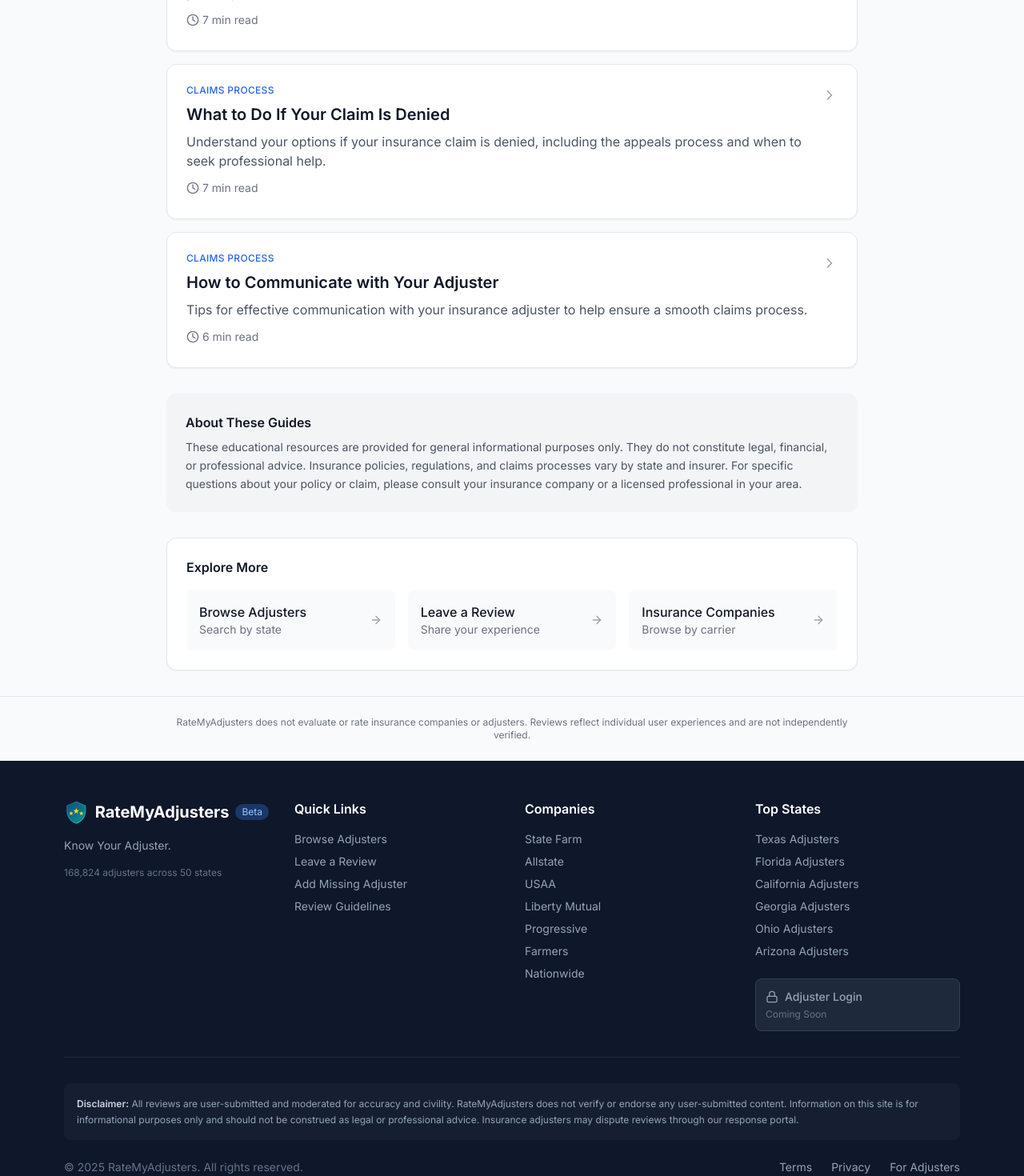
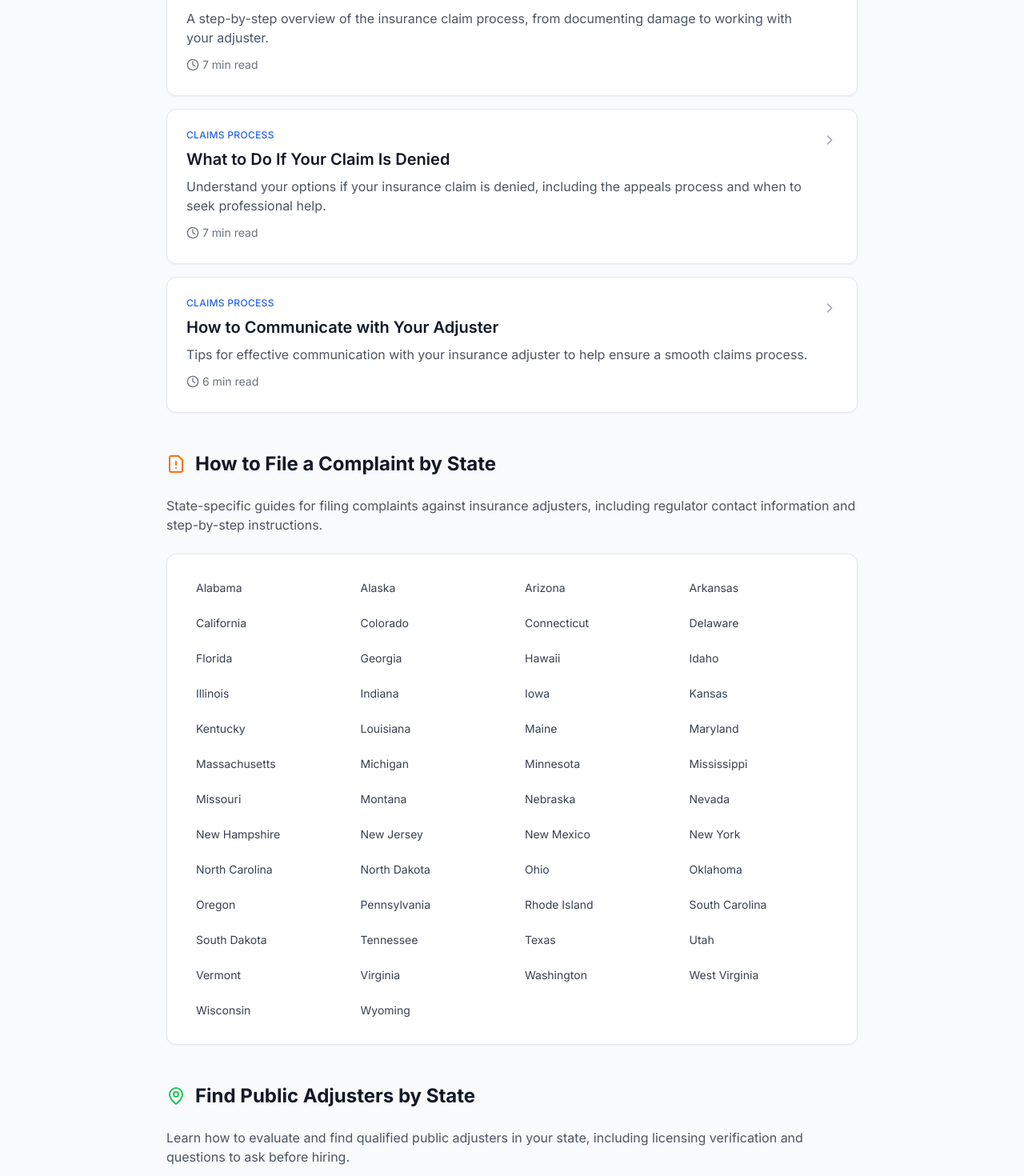
Before and after one commit to RateMyAdjusters/ratemyadjusters, a Next.js app in the folder ratemyadjusters/: page /guides in a window 1280 px wide. Shown: the part 1320-2790 px from the top of the page at 80% size. Built offline with nearby package versions, Linux system fonts and the light colour scheme.

Commit message:
Update page.tsx

```diff
--- a/ratemyadjusters/app/guides/page.tsx
+++ b/ratemyadjusters/app/guides/page.tsx
@@ -1,6 +1,8 @@
 import { Metadata } from 'next'
 import Link from 'next/link'
-import { ChevronRight, BookOpen, Clock, ArrowRight } from 'lucide-react'
+import { ChevronRight, BookOpen, Clock, ArrowRight, MapPin, Building2, FileWarning } from 'lucide-react'
+import { statesData } from '@/lib/states-data'
+import { companiesData } from '@/lib/companies-data'
 
 export const metadata: Metadata = {
   title: 'Homeowner Guides & Resources | RateMyAdjusters',
@@ -10,7 +12,7 @@
   },
 }
 
-const guides = [
+const coreGuides = [
   {
     slug: 'what-to-expect-when-adjuster-visits',
     title: 'What to Expect When an Insurance Adjuster Visits Your Home',
@@ -72,13 +74,15 @@
     ],
   }
 
+  const totalGuides = coreGuides.length + (statesData.length * 2) + companiesData.length
+
   const collectionSchema = {
     '@context': 'https://schema.org',
     '@type': 'CollectionPage',
     name: 'Homeowner Guides & Resources',
     description: 'Educational guides about insurance adjusters and the claims process',
     url: 'https://ratemyadjusters.com/guides',
-    numberOfItems: guides.length,
+    numberOfItems: totalGuides,
   }
 
   return (
@@ -106,15 +110,18 @@
               <h1 className="text-3xl md:text-4xl font-bold">Homeowner Guides & Resources</h1>
             </div>
             <p className="text-slate-300 text-lg max-w-2xl">
-              Practical information to help you understand and navigate the insurance claims process with confidence.
+              {totalGuides}+ guides to help you understand and navigate the insurance claims process with confidence.
             </p>
           </div>
         </div>
 
-        {/* Guides List */}
         <div className="max-w-4xl mx-auto px-4 py-8">
+
+          {/* Core Guides */}
+          <section className="mb-12">
+            <h2 className="text-2xl font-bold text-gray-900 mb-6">Getting Started</h2>
             <div className="space-y-4">
-            {guides.map((guide) => (
+              {coreGuides.map((guide) => (
                 <Link
                   key={guide.slug}
                   href={`/guides/${guide.slug}`}
@@ -125,7 +132,7 @@
                       <div className="flex items-center gap-2 mb-2">
                         <span className="text-xs font-medium text-blue-600 uppercase tracking-wide">{guide.category}</span>
                       </div>
-                    <h2 className="text-xl font-semibold text-gray-900 mb-2">{guide.title}</h2>
+                      <h3 className="text-xl font-semibold text-gray-900 mb-2">{guide.title}</h3>
                       <p className="text-gray-600 mb-3">{guide.description}</p>
                       <span className="inline-flex items-center gap-1 text-sm text-gray-500">
                         <Clock className="w-4 h-4" />
@@ -137,9 +144,83 @@
                 </Link>
               ))}
             </div>
+          </section>
+
+          {/* File a Complaint by State */}
+          <section className="mb-12">
+            <div className="flex items-center gap-3 mb-6">
+              <FileWarning className="w-6 h-6 text-orange-500" />
+              <h2 className="text-2xl font-bold text-gray-900">How to File a Complaint by State</h2>
+            </div>
+            <p className="text-gray-600 mb-6">
+              State-specific guides for filing complaints against insurance adjusters, including regulator contact information and step-by-step instructions.
+            </p>
+            <div className="bg-white rounded-xl shadow-sm border border-gray-200 p-6">
+              <div className="grid grid-cols-2 sm:grid-cols-3 md:grid-cols-4 gap-2">
+                {statesData.map((state) => (
+                  <Link
+                    key={state.slug}
+                    href={`/guides/file-complaint-against-insurance-adjuster-${state.slug}`}
+                    className="px-3 py-2 text-sm text-gray-700 hover:text-blue-600 hover:bg-blue-50 rounded-lg transition-colors"
+                  >
+                    {state.name}
+                  </Link>
+                ))}
+              </div>
+            </div>
+          </section>
+
+          {/* Best Public Adjusters by State */}
+          <section className="mb-12">
+            <div className="flex items-center gap-3 mb-6">
+              <MapPin className="w-6 h-6 text-green-500" />
+              <h2 className="text-2xl font-bold text-gray-900">Find Public Adjusters by State</h2>
+            </div>
+            <p className="text-gray-600 mb-6">
+              Learn how to evaluate and find qualified public adjusters in your state, including licensing verification and questions to ask before hiring.
+            </p>
+            <div className="bg-white rounded-xl shadow-sm border border-gray-200 p-6">
+              <div className="grid grid-cols-2 sm:grid-cols-3 md:grid-cols-4 gap-2">
+                {statesData.map((state) => (
+                  <Link
+                    key={state.slug}
+                    href={`/guides/best-public-adjusters-in-${state.slug}`}
+                    className="px-3 py-2 text-sm text-gray-700 hover:text-blue-600 hover:bg-blue-50 rounded-lg transition-colors"
+                  >
+                    {state.name}
+                  </Link>
+                ))}
+              </div>
+            </div>
+          </section>
+
+          {/* Claim Denied by Company */}
+          <section className="mb-12">
+            <div className="flex items-center gap-3 mb-6">
+              <Building2 className="w-6 h-6 text-red-500" />
+              <h2 className="text-2xl font-bold text-gray-900">Claim Denied? Guides by Insurance Company</h2>
+            </div>
+            <p className="text-gray-600 mb-6">
+              Step-by-step guides for what to do if your claim was denied by a specific insurance company, including appeal processes and escalation options.
+            </p>
+            <div className="bg-white rounded-xl shadow-sm border border-gray-200 p-6">
+              <div className="grid sm:grid-cols-2 md:grid-cols-3 gap-3">
+                {companiesData.map((company) => (
+                  <Link
+                    key={company.slug}
+                    href={`/guides/${company.slug}-claim-denied-what-to-do`}
+                    className="flex items-center justify-between p-4 bg-gray-50 rounded-lg hover:bg-red-50 hover:border-red-200 border border-transparent transition-all group"
+                  >
+                    <span className="font-medium text-gray-900 group-hover:text-red-700">{company.name}</span>
+                    <ChevronRight className="w-4 h-4 text-gray-400 group-hover:text-red-500" />
+                  </Link>
+                ))}
+              </div>
+            </div>
+          </section>
 
           {/* Disclaimer */}
-          <div className="mt-8 p-6 bg-gray-100 rounded-xl">
+          <div className="p-6 bg-gray-100 rounded-xl">
             <h3 className="font-semibold text-gray-900 mb-2">About These Guides</h3>
             <p className="text-gray-600 text-sm leading-relaxed">
               These educational resources are provided for general informational purposes only. They do not constitute legal,
```
Lines whose indentation alone changed are shown as unchanged.
